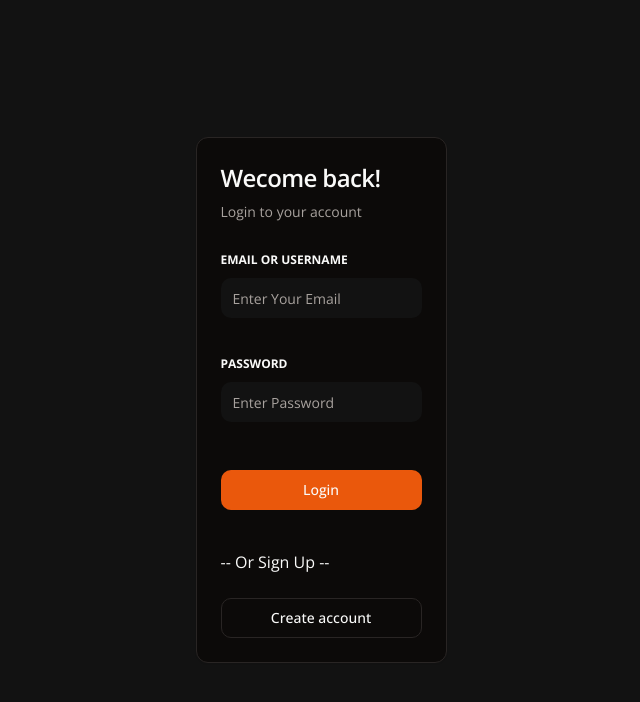
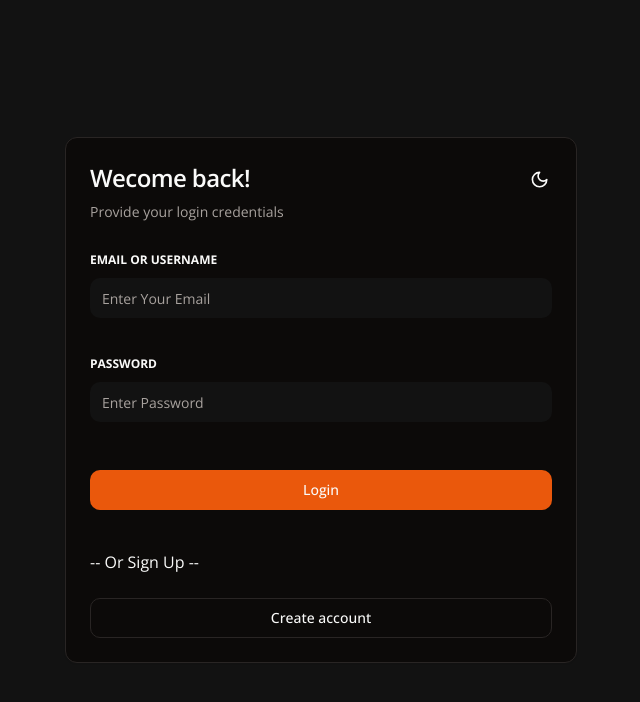
Before and after one commit to Riyad-Eita/FS223, a Next.js app in the folder apprenticeshipreporter/frontend/: page /signin in a window 1280 px wide. Shown: the top 702 px of the page, without its empty margins (319-959 px from the left). Built offline with nearby package versions, Linux system fonts and the light colour scheme.

Commit message:
Update pages: signin, signup, and layout (generated by useblackbox.ai )

```diff
--- a/apprenticeshipreporter/frontend/app/(auth)/(routes)/signin/page.tsx
+++ b/apprenticeshipreporter/frontend/app/(auth)/(routes)/signin/page.tsx
@@ -40,6 +40,7 @@ import { useRouter } from "next/navigation";
 import { toast } from "react-toastify";
 import { signin } from "@/lib/auth";
 import { Loader2 } from "lucide-react";
+import { ModeToggle } from "@/components/mode-toggle";
 
 // import { ActionTooltip } from "@/components/action-tooltip";
 // import { Button } from "@/components/ui/button";
@@ -108,10 +109,13 @@ const LoginPage = () => {
 
 	return (
 		<>
-			<Card>
+			<Card className="max-w-full w-[32rem]">
 				<CardHeader className="space-y-1">
-					<CardTitle className="text-2xl">Wecome back!</CardTitle>
-					<CardDescription>Login to your account</CardDescription>
+					<div className="flex items-center justify-between">
+						<CardTitle className="text-2xl">Wecome back!</CardTitle>
+						<ModeToggle />
+					</div>
+					<CardDescription>Provide your login credentials</CardDescription>
 				</CardHeader>
 				<CardContent className="grid gap-4">
 					<Form {...form}>
--- a/apprenticeshipreporter/frontend/app/(auth)/(routes)/signup/page.tsx
+++ b/apprenticeshipreporter/frontend/app/(auth)/(routes)/signup/page.tsx
@@ -38,6 +38,7 @@ import { Label } from "@/components/ui/label";
 import axios from "axios";
 import { useRouter } from "next/navigation";
 import { signup } from "@/lib/auth";
+import { ModeToggle } from "@/components/mode-toggle";
 
 // import { ActionTooltip } from "@/components/action-tooltip";
 // import { Button } from "@/components/ui/button";
@@ -73,9 +74,12 @@ const SignUpPage = () => {
 	};
 	return (
 		<>
-			<Card className="w-full">
+			<Card className="max-w-full w-[32rem]">
 				<CardHeader className="space-y-1">
-					<CardTitle className="text-2xl">Create an account</CardTitle>
+					<div className="flex items-center justify-between">
+						<CardTitle className="text-2xl">Create an account</CardTitle>
+							<ModeToggle />
+					</div>
 					<CardDescription>
 						Enter your email below to create your account
 					</CardDescription>
--- a/apprenticeshipreporter/frontend/app/(auth)/layout.tsx
+++ b/apprenticeshipreporter/frontend/app/(auth)/layout.tsx
@@ -1,6 +1,6 @@
 const AuthLayout = ({ children }: { children: React.ReactNode }) => {
 	return (
-		<div className="h-screen w-screen flex flex-col justify-center items-center">
+		<div className="h-screen w-screen flex flex-col justify-center items-center flex-nowrap">
 			{children}
 		</div>
 	);
--- a/apprenticeshipreporter/frontend/app/globals.css
+++ b/apprenticeshipreporter/frontend/app/globals.css
@@ -44,6 +44,7 @@
 		--radius: 0.75rem;
 	}
 
+
 	.dark {
 		--background: 20 14.3% 4.1%;
 		--foreground: 60 9.1% 97.8%;
--- a/apprenticeshipreporter/frontend/app/layout.tsx
+++ b/apprenticeshipreporter/frontend/app/layout.tsx
@@ -31,8 +31,8 @@ export default function RootLayout({
 					enableSystem={false}
 					storageKey="theme"
 				>
+					<ToastContainer theme="dark" />
 					<ModalProvider />
-					<ToastContainer theme="dark" />
 					{children}
 				</ThemeProvider>
 			</body>
```
